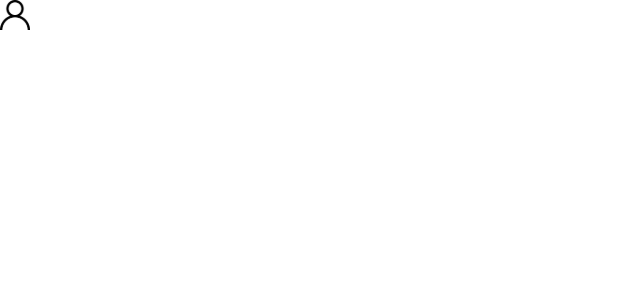
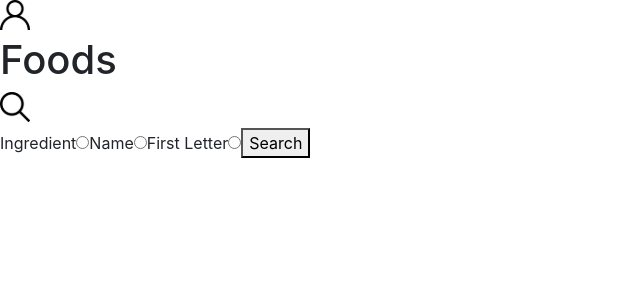
Before and after one commit to thiagodanobrega/recipes-app, a React (Create React App) app: page /foods in a window 1280 px wide. Shown: the top 300 px of the page, without its empty margins (0-640 px from the left). Built offline with nearby package versions, Linux system fonts and the light colour scheme.

Commit message:
feat: reorganiza estrutura da página Food Recipe Screen. add h1, radio buttons e renderização condicional do input

```diff
--- a/src/pages/FoodRecipeScreen.js
+++ b/src/pages/FoodRecipeScreen.js
@@ -1,10 +1,70 @@
-import React from 'react';
+import React, { useState } from 'react';
 import Header from '../components/header';
+import searchIcon from '../images/searchIcon.svg';
 
 function FoodRecipeScreen() {
+  const [showSearch, setShowSearch] = useState(false);
+
   return (
     <div>
       <Header />
+      <h1 data-testid="page-title">Foods</h1>
+
+      <input
+        type="image"
+        src={ searchIcon }
+        alt="desenho de uma lupa"
+        data-testid="search-top-btn"
+        onClick={ () => setShowSearch(!showSearch) }
+      />
+      {
+        showSearch && (
+          <input
+            type="text"
+            name="searchInput"
+            data-testid="search-input"
+          />
+        )
+      }
+      <form>
+
+        <label htmlFor="ingredient">
+          Ingredient
+          <input
+            type="radio"
+            id="ingredient"
+            data-testid="ingredient-search-radio"
+            name="search"
+            value="ingredient"
+          />
+        </label>
+        <label htmlFor="name">
+          Name
+          <input
+            type="radio"
+            id="name"
+            data-testid="name-search-radio"
+            name="search"
+            value="name"
+          />
+        </label>
+        <label htmlFor="firstLetter">
+          First Letter
+          <input
+            type="radio"
+            id="firstLetter"
+            data-testid="first-letter-search-radio"
+            name="search"
+            value="firstLetter"
+          />
+        </label>
+        <button
+          type="button"
+          data-testid="exec-search-btn"
+        >
+          Search
+        </button>
+      </form>
     </div>
   );
 }
```
